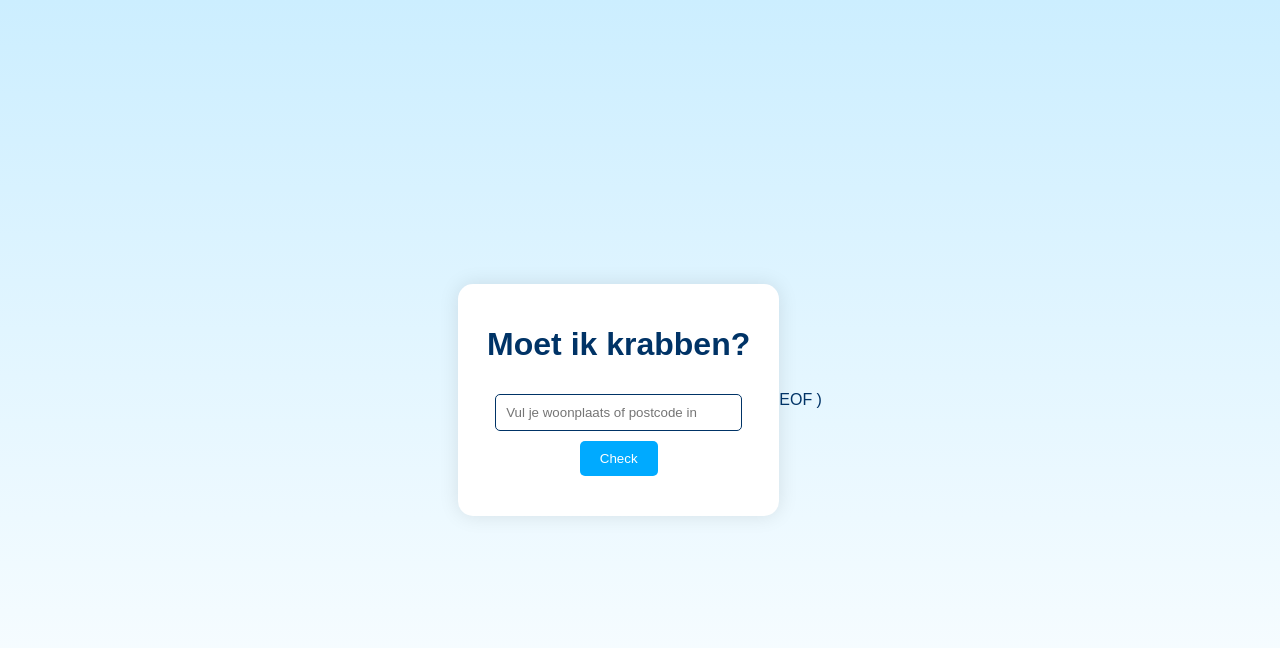
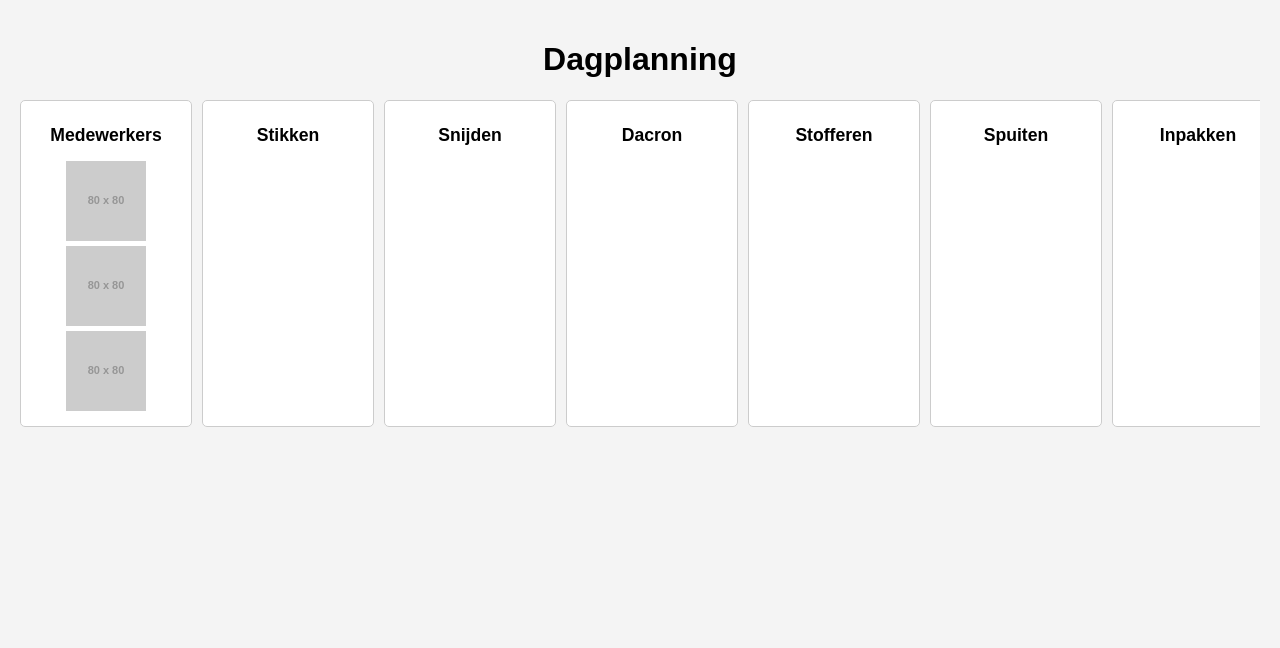
Before and after one commit to Kees-DQG/moet-ik-krabben, a plain HTML site: page index.html in a window 1280 px wide. Drawn offline with Linux system fonts and the light colour scheme; placeholder pictures from the web are drawn by us.

Commit message:
Add drag-and-drop planning board

```diff
--- a/index.html
+++ b/index.html
@@ -3,19 +3,25 @@
 <head>
   <meta charset="UTF-8" />
   <meta name="viewport" content="width=device-width, initial-scale=1.0" />
-    <title>Moet ik krabben?</title>
+  <title>Dagplanning</title>
   <link rel="stylesheet" href="style.css" />
 </head>
 <body>
-    <div class="container">
-      <h1>Moet ik krabben?</h1>
-      <input type="text" id="locationInput" placeholder="Vul je woonplaats of postcode in" />
-      <button onclick="checkWeather()">Check</button>
-      <div id="result"></div>
+  <h1>Dagplanning</h1>
+  <div class="board">
+    <div class="column" id="medewerkers">
+      <h2>Medewerkers</h2>
+      <img src="https://via.placeholder.com/80?text=Jan" id="jan" class="employee" draggable="true" />
+      <img src="https://via.placeholder.com/80?text=Piet" id="piet" class="employee" draggable="true" />
+      <img src="https://via.placeholder.com/80?text=Klaas" id="klaas" class="employee" draggable="true" />
+    </div>
+    <div class="column" id="stikken"><h2>Stikken</h2></div>
+    <div class="column" id="snijden"><h2>Snijden</h2></div>
+    <div class="column" id="dacron"><h2>Dacron</h2></div>
+    <div class="column" id="stofferen"><h2>Stofferen</h2></div>
+    <div class="column" id="spuiten"><h2>Spuiten</h2></div>
+    <div class="column" id="inpakken"><h2>Inpakken</h2></div>
   </div>
   <script src="script.js"></script>
 </body>
 </html>
-
-EOF
-)
--- a/script.js
+++ b/script.js
@@ -1,14 +1,26 @@
-function checkWeather() {
-  const location = document.getElementById("locationInput").value;
-  const result = document.getElementById("result");
+function handleDragStart(e) {
+  e.dataTransfer.setData('text/plain', e.target.id);
+}
 
-  const today = new Date();
-  const month = today.getMonth(); // 0 = januari
-  const hour = today.getHours();
+function handleDragOver(e) {
+  e.preventDefault();
+}
 
-  if ([10, 11, 0, 1, 2].includes(month) && hour < 9) {
-    result.innerText = "JA, je moet krabben! ❄️";
-  } else {
-    result.innerText = "NEE, geen zorgen. 🚗";
+function handleDrop(e) {
+  e.preventDefault();
+  const id = e.dataTransfer.getData('text/plain');
+  const employee = document.getElementById(id);
+  const column = e.target.closest('.column');
+  if (column && employee) {
+    column.appendChild(employee);
   }
 }
+
+document.querySelectorAll('.employee').forEach(emp => {
+  emp.addEventListener('dragstart', handleDragStart);
+});
+
+document.querySelectorAll('.column').forEach(col => {
+  col.addEventListener('dragover', handleDragOver);
+  col.addEventListener('drop', handleDrop);
+});
--- a/style.css
+++ b/style.css
@@ -1,38 +1,40 @@
 body {
   margin: 0;
-  font-family: 'Arial', sans-serif;
-  background: linear-gradient(to bottom, #cceeff, #ffffff);
-  color: #003366;
+  padding: 20px;
+  font-family: Arial, sans-serif;
+  background-color: #f4f4f4;
+}
+
+h1 {
+  text-align: center;
+}
+
+.board {
   display: flex;
-  justify-content: center;
-  align-items: center;
-  height: 100vh;
+  gap: 10px;
+  overflow-x: auto;
+  margin-top: 20px;
 }
-.container {
+
+.column {
+  flex: 1;
+  min-width: 150px;
+  background-color: #fff;
+  border: 1px solid #ccc;
+  border-radius: 5px;
+  padding: 10px;
+  min-height: 300px;
+}
+
+.column h2 {
   text-align: center;
-  padding: 20px;
-  background: white;
-  border-radius: 15px;
-  box-shadow: 0 0 20px rgba(0,0,0,0.1);
+  font-size: 1.1rem;
 }
-input {
-  padding: 10px;
-  width: 80%;
-  margin-top: 10px;
-  border-radius: 5px;
-  border: 1px solid #003366;
+
+.employee {
+  width: 80px;
+  height: 80px;
+  margin: 5px auto;
+  cursor: grab;
+  display: block;
 }
-button {
-  margin-top: 10px;
-  padding: 10px 20px;
-  background-color: #00aaff;
-  border: none;
-  color: white;
-  border-radius: 5px;
-  cursor: pointer;
-}
-#result {
-  margin-top: 20px;
-  font-size: 24px;
-  font-weight: bold;
-}
```
Lines whose indentation alone changed are shown as unchanged.
